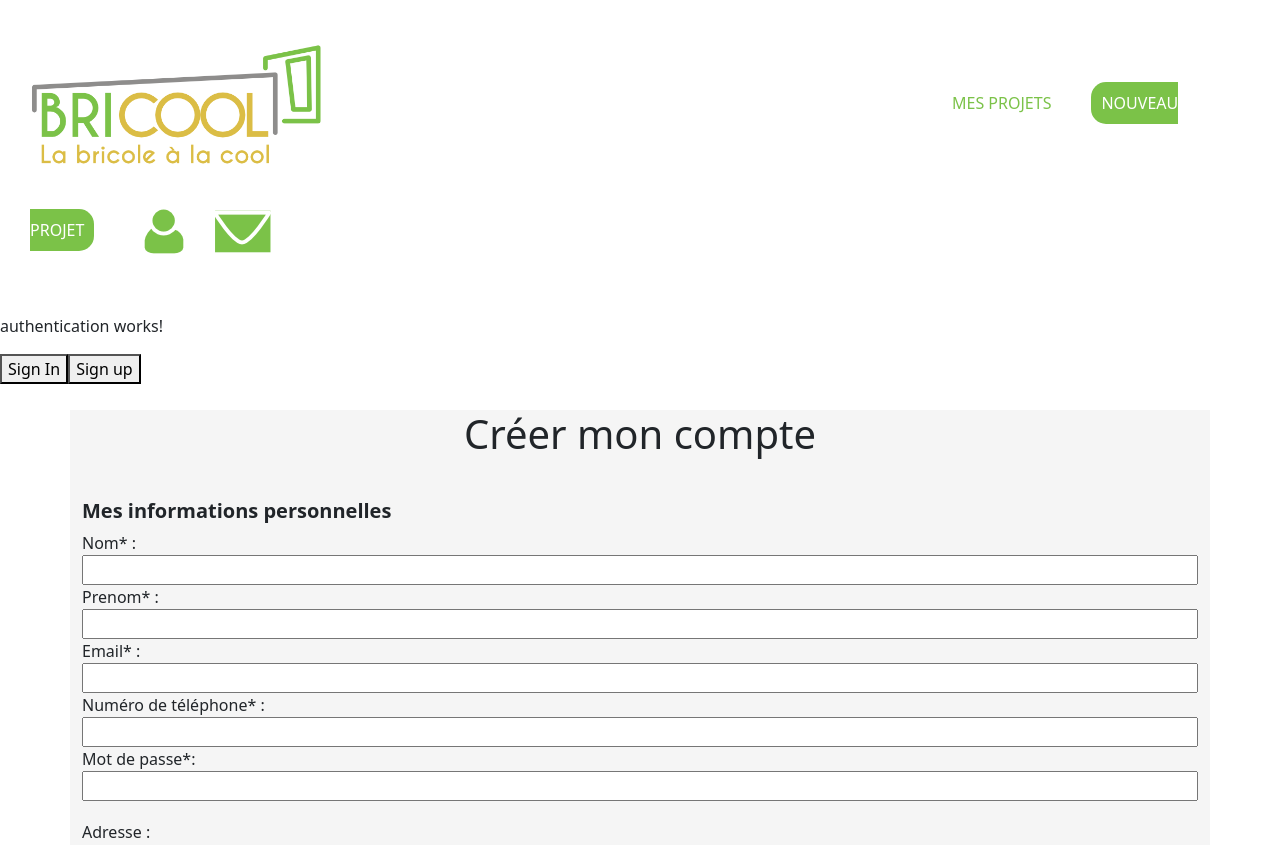
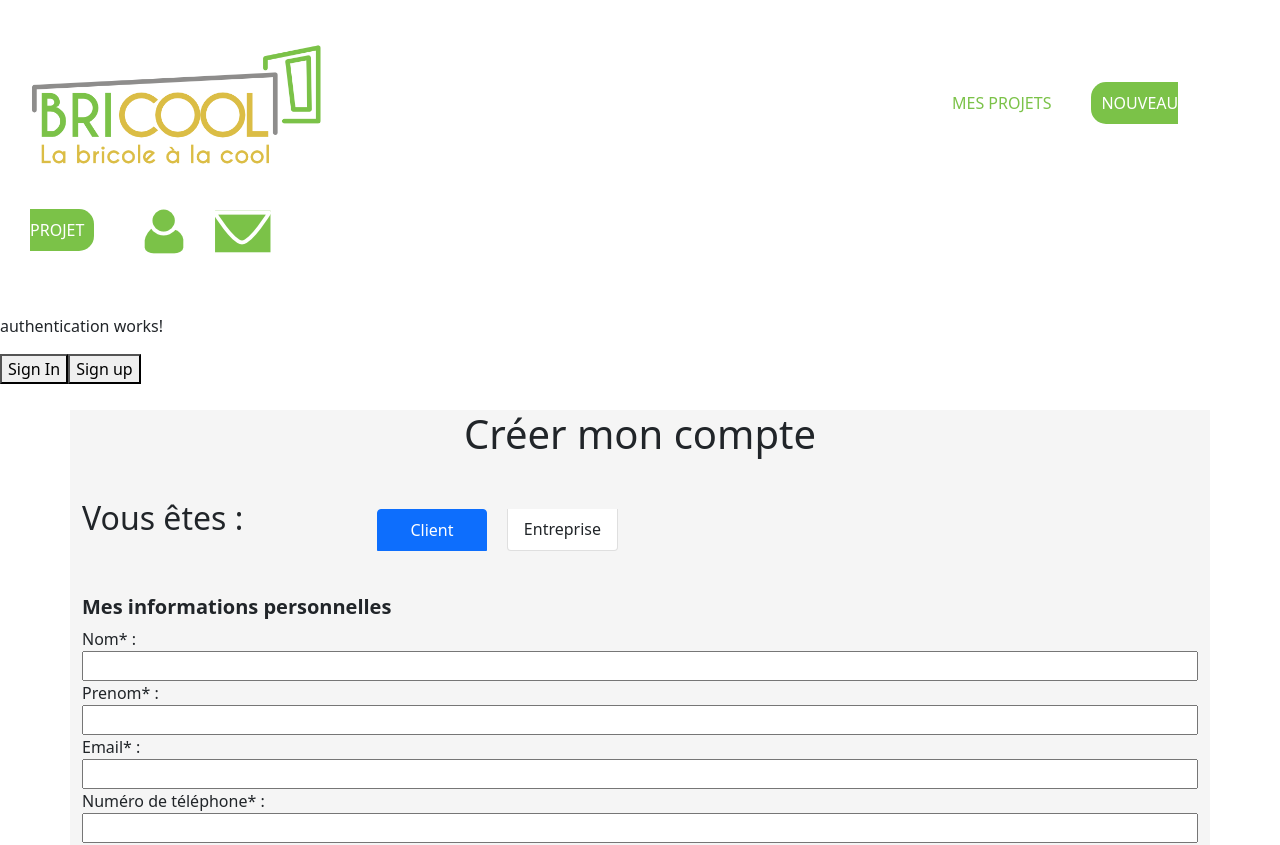
Before and after one commit to LaurentDecamps/UltraMotionCorp, an Angular app in the folder frontend/: page /auth/signup in a window 1280 px wide. Shown: the top 845 px of the page. Built offline with nearby package versions, Linux system fonts and the light colour scheme.

Commit message:
Ajout List-Group pas terminé

```diff
--- a/frontend/src/app/components/sign-in/sign-in.component.html
+++ b/frontend/src/app/components/sign-in/sign-in.component.html
@@ -4,7 +4,7 @@
         <form class="formulaire">
             <label>Email*  :
             </label>
-            <input type="text">
+            <input type="email" pattern=".+@globex\.com" size="30" required>
             <label> Mot de passe*:
             </label>
             <input type="text">
--- a/frontend/src/app/components/sign-up/sign-up.component.css
+++ b/frontend/src/app/components/sign-up/sign-up.component.css
@@ -3,6 +3,18 @@
     background-color: whitesmoke;
     margin-top: 2%;
     margin-bottom: 2%;
+}
+
+a {
+    display: flex;
+    margin: 10px;
+    justify-content: center;
+}
+
+.list-group {
+
+    display: flex;
+    flex-direction: row;
 }
 
 .container h1 {
@@ -15,6 +27,7 @@
 .container h5 {
 
     font-weight: bold;
+    padding-top: 3%
 
 }
 
--- a/frontend/src/app/components/sign-up/sign-up.component.html
+++ b/frontend/src/app/components/sign-up/sign-up.component.html
@@ -1,7 +1,25 @@
 <div class="container">
     <h1>Créer mon compte</h1>
 
-    <h5>Mes informations personnelles</h5>
+    <div>
+
+        <div class="row">
+            <div class="col-3">
+                <h2>Vous êtes : </h2>
+            </div>
+
+            <div class="col-3">
+                <div class="list-group" id="list-tab" role="tablist">
+                    <a class="list-group-item list-group-item-action active" id="list-home-list" data-bs-toggle="list"
+                        href="#list-home" role="tab" aria-controls="list-home">Client</a>
+                    <a class="list-group-item list-group-item-action" id="list-profile-list" data-bs-toggle="list"
+                        href="#list-profile" role="tab" aria-controls="list-profile">Entreprise</a>
+                </div>
+            </div>
+        </div>
+
+
+        <h5>Mes informations personnelles</h5>
 
         <form class="formulaire">
             <label>Nom* :
@@ -10,12 +28,56 @@
             <label>Prenom* :
             </label>
             <input type="text">
+            <label>Email* :
+            </label>
+            <input type="email" pattern=".+@globex\.com" size="30" required>
+            <label>Numéro de téléphone* :
+            </label>
+            <input type="tel">
+            <label> Mot de passe*:
+            </label>
+            <input type="text">
+
+            <h6>Adresse :</h6>
+            <div class="formulaire">
+                <label>Numéro :
+                </label>
+                <input type="text">
+
+                <label>Rue :
+                </label>
+                <input type="text">
+
+                <label>Ville :
+                </label>
+                <input type="text">
+
+                <label>Code Postal :
+                </label>
+                <input type="text">
+
+            </div>
+            <button>CRÉER MON COMPTE</button>
+
+        </form>
+
+
+        <!-- <form class="formulaire">
+            <label>Nom* :
+            </label>
+            <input type="text">
+            <label>Description* :
+            </label>
+            <input type="text">
+            <label>Logo URL* :
+            </label>
+            <input type="url">
             <label>Email*  :
             </label>
-            <input type="text">
+            <input type="email" pattern=".+@globex\.com" size="30" required>
             <label>Numéro de téléphone* :
             </label>
-            <input type="text">
+            <input type="tel">
             <label> Mot de passe*:
             </label>
             <input type="text">
@@ -41,8 +103,8 @@
             </div>
         <button>CRÉER MON COMPTE</button>
 
-        </form>
+        </form>  -->
 
         <span>Vous possédez déjà un compte ? <a routerLink="/auth/signin"> Identifiez-vous</a> </span>
 
-</div>
+    </div>
```
